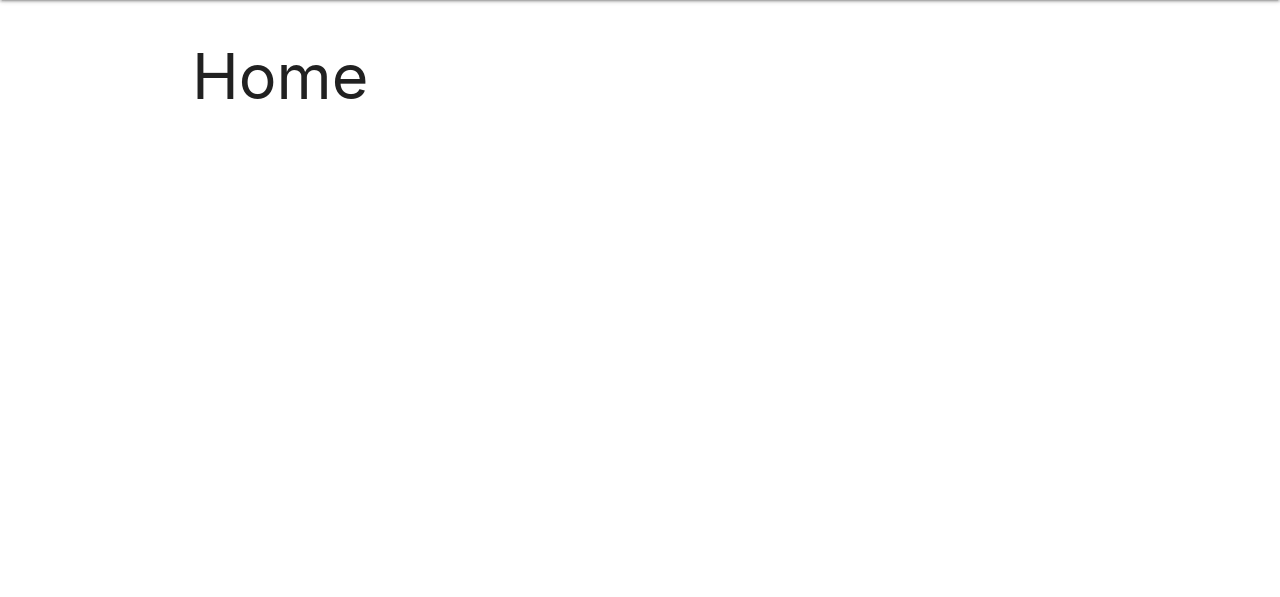
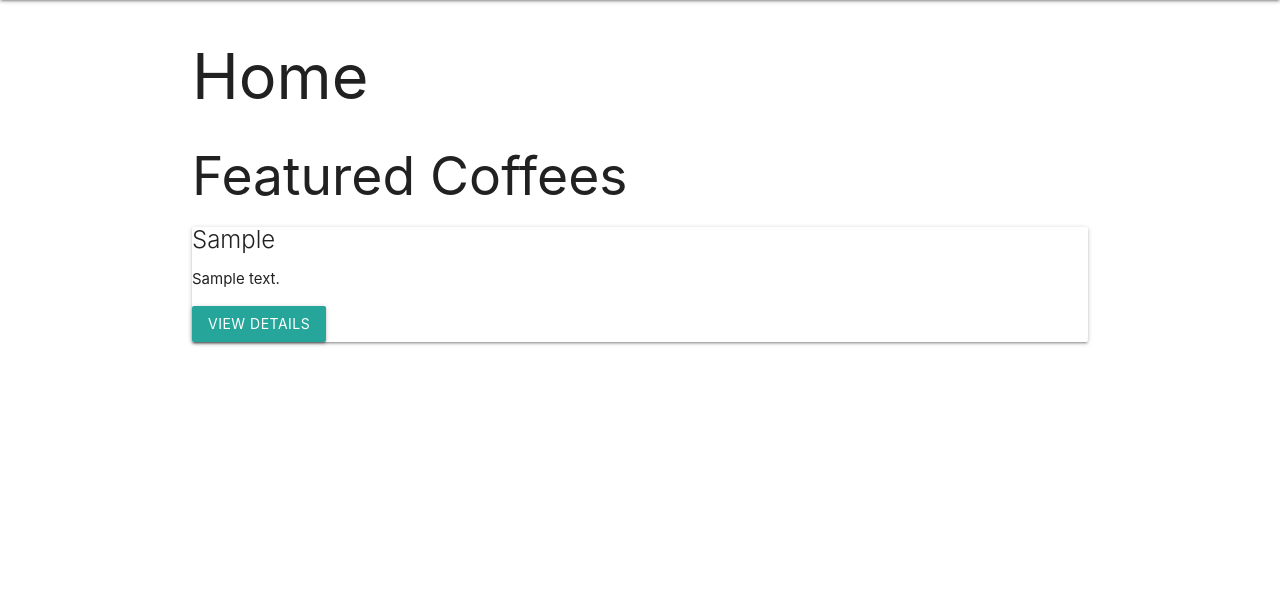
Before and after one commit to ShaojunBao/TSI_Coffee_Connoisseurs, a Django app: page / in a window 1280 px wide. Shown: the part 64-661 px from the top of the page. Run offline with Django 5.2, Linux system fonts and the light colour scheme; tables that the repository leaves empty hold one stand-in row (values such as "Sample post").

Commit message:
add featured coffee

```diff
--- a/main_app/models.py
+++ b/main_app/models.py
@@ -32,12 +32,14 @@ class Coffee(models.Model):
     review = models.TextField(max_length=200)
     price = models.DecimalField(max_digits=10, decimal_places=2)
     user = models.ForeignKey(User, on_delete=models.CASCADE)
+    is_featured = models.BooleanField(default=False)
 
     def __str__(self):
         return f'{self.brand} ({self.id})'
 
     def get_absolute_url(self):
         return reverse('detail', kwargs={'coffee_id': self.id})
+
 
 
 class User_review(models.Model):
--- a/main_app/static/css/style.css
+++ b/main_app/static/css/style.css
@@ -1,4 +1,4 @@
-body {
+  body {
     display: flex;
     min-height: 100vh;
     flex-direction: column;
@@ -12,3 +12,25 @@ body {
     padding-top: 0;
     text-align: right;
   }
+
+  .featured-coffee {
+    margin-bottom: 20px;
+    border: 1px solid #e0e0e0;
+    border-radius: 5px;
+    overflow: hidden;
+  }
+
+  .featured-coffee img {
+    width: 100%;
+    height: auto;
+  }
+
+  .featured-coffee .card-title {
+    font-size: 1.2em;
+    margin-top: 10px;
+  }
+
+  .featured-coffee .card-text {
+    font-size: 0.9em;
+    color: #555;
+  }
--- a/main_app/templates/base.html
+++ b/main_app/templates/base.html
@@ -9,6 +9,7 @@
   <title>TSI Coffee Connoisseurs</title>
   <link rel="stylesheet" type="text/css" href="{% static 'css/style.css' %}">
   <link rel="stylesheet" href="https://cdnjs.cloudflare.com/ajax/libs/materialize/1.0.0/css/materialize.min.css">
+
 </head>
 <body>
   <header class="navbar-fixed">
--- a/main_app/templates/home.html
+++ b/main_app/templates/home.html
@@ -3,4 +3,22 @@
 
 <h1>Home</h1>
 
+<h2>Featured Coffees</h2>
+<div class="row">
+    {% for coffee in featured_coffees %}
+    <div class="col-md-4">
+        <div class="card">
+            {% if coffee.photo_set.first %}
+                <img src="{{ coffee.photo_set.first.url }}" alt="{{ coffee.brand }}" class="card-img-top">
+            {% endif %}
+            <div class="card-body">
+                <h5 class="card-title">{{ coffee.brand }}</h5>
+                <p class="card-text">{{ coffee.review|truncatewords:20 }}</p>
+                <a href="{% url 'detail' coffee.id %}" class="btn btn-primary">View Details</a>
+            </div>
+        </div>
+    </div>
+    {% endfor %}
+</div>
+
 {% endblock %}
--- a/main_app/views.py
+++ b/main_app/views.py
@@ -13,7 +13,8 @@ from .forms import User_reviewForm
 
 
 def home(request):
-  return render(request, 'home.html')
+    featured_coffees = Coffee.objects.filter(is_featured=True)
+    return render(request, 'home.html', {'featured_coffees': featured_coffees})
 
 def coffee_index(request):
   coffees = Coffee.objects.all()
@@ -60,7 +61,6 @@ def add_review(request, coffee_id):
         new_review.user = request.user
         new_review.save()
     return redirect('detail', coffee_id=coffee_id)
-
 
 def signup(request):
   error_message = ''
```
Also changed, not shown: main_app/migrations/0008_coffee_is_featured.py (added).
